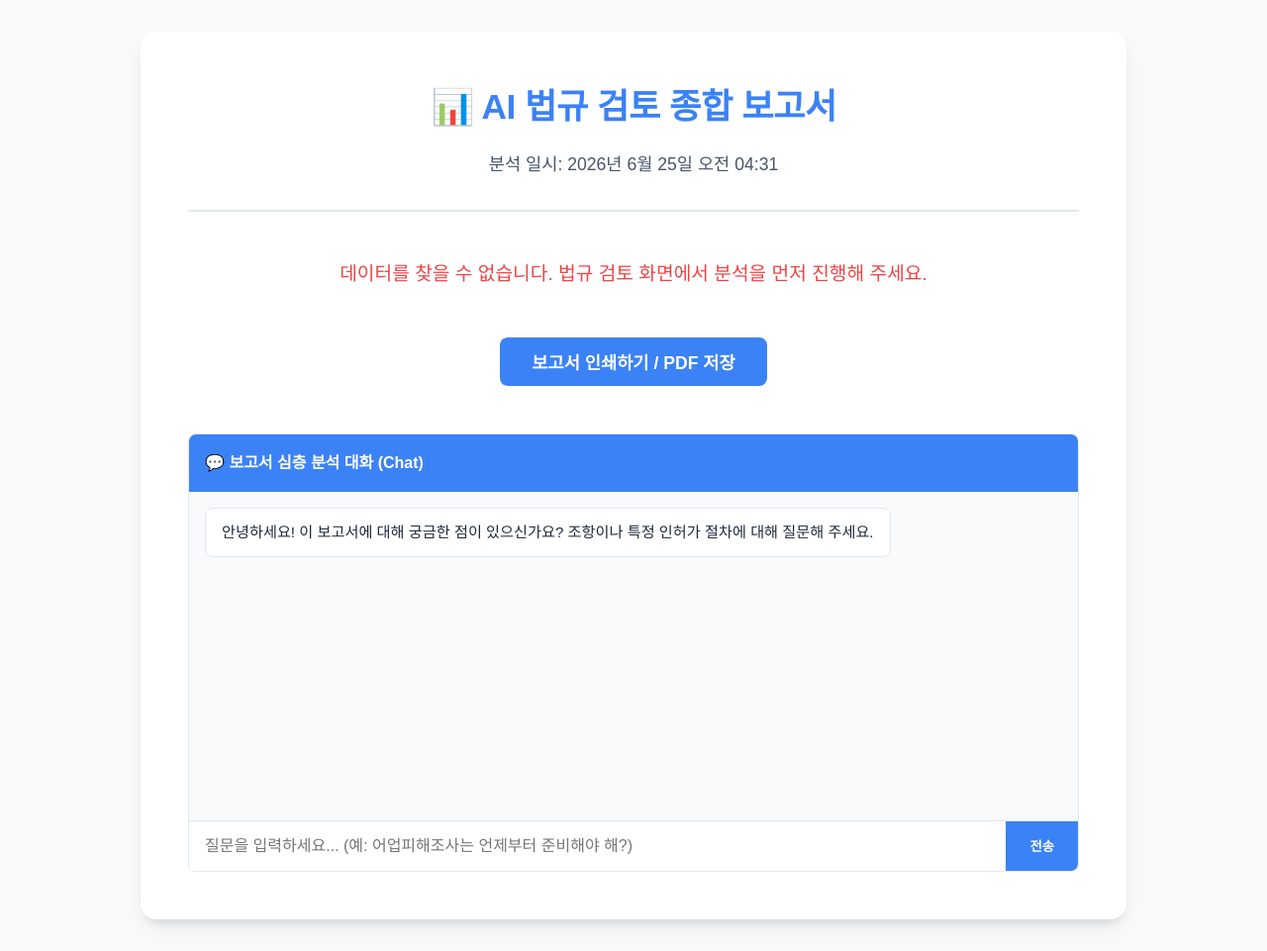
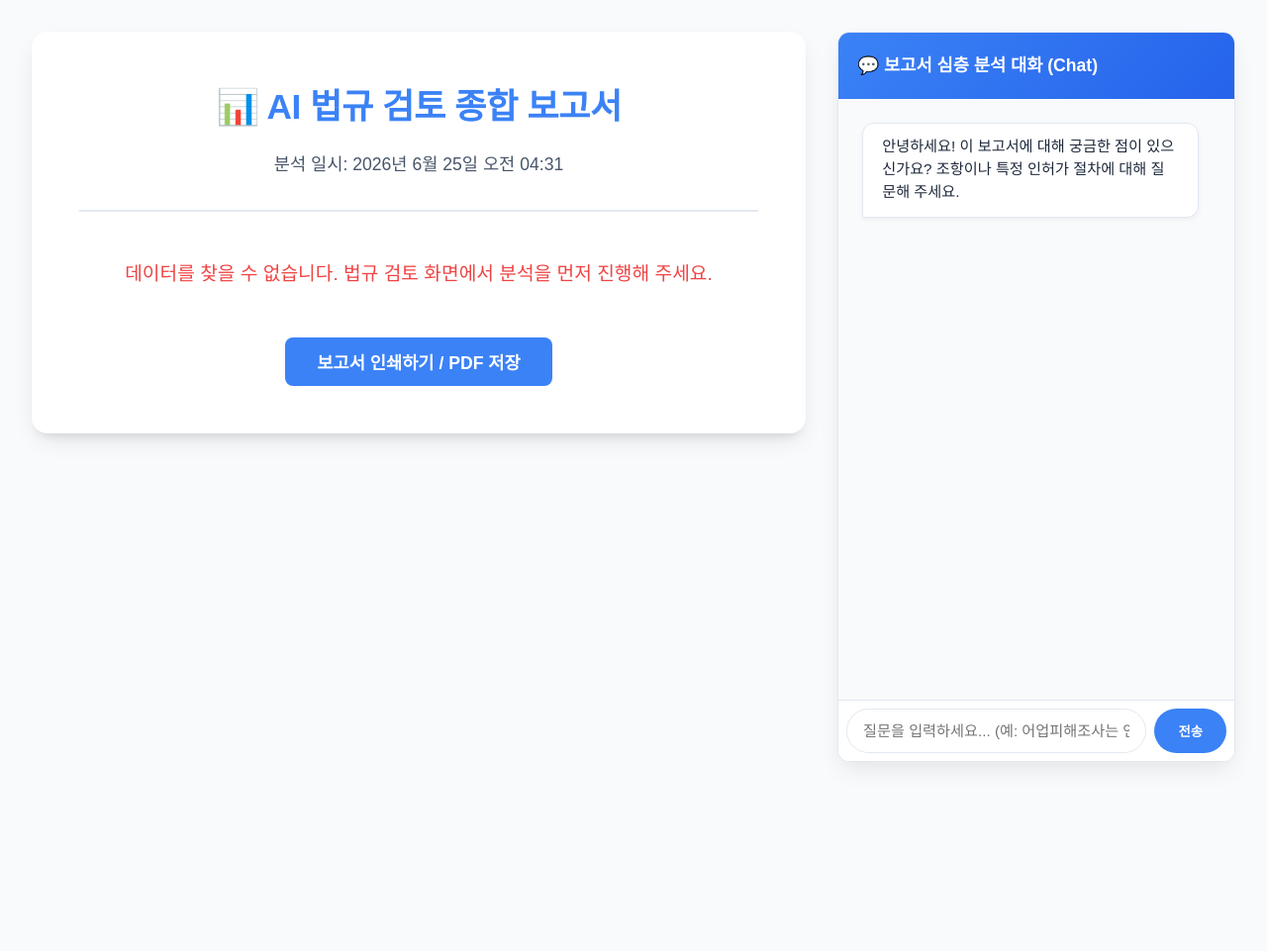
Before and after one commit to ksh8481-lgtm/law-assistant, a Flask app: page /report in a window 1280 px wide. Shown: the whole page at 99% size. After the commit the page ends 775 px from the top, so only its background shows below. Run offline with Flask 3, Linux system fonts and the light colour scheme; some web fonts are replaced.

Commit message:
style: 보고서 화면 우측에 고정되는 챗봇 사이드바(Split Screen) 레이아웃 적용

```diff
--- a/templates/report.html
+++ b/templates/report.html
@@ -202,6 +202,7 @@
                 box-shadow: none;
                 padding: 0;
                 max-width: 100%;
+                width: 100%;
             }
             .btn-print {
                 display: none;
@@ -214,71 +215,119 @@
             }
         }
 
-        /* Chat UI Styles */
+        /* Layout for Split Screen */
+        .main-wrapper {
+            display: flex;
+            gap: 2rem;
+            max-width: 1400px;
+            width: 100%;
+            align-items: flex-start;
+        }
+
+        @media (max-width: 1024px) {
+            .main-wrapper {
+                flex-direction: column;
+                align-items: center;
+            }
+            .chat-container {
+                width: 100% !important;
+                position: static !important;
+                height: 500px !important;
+                margin-top: 2rem;
+            }
+        }
+
+        /* Chat UI Styles (Sidebar) */
         .chat-container {
-            margin-top: 3rem;
+            width: 400px;
+            height: calc(100vh - 4rem);
+            position: sticky;
+            top: 2rem;
             border: 1px solid var(--border-color);
-            border-radius: 8px;
-            background: #f8fafc;
+            border-radius: 12px;
+            background: #ffffff;
             display: flex;
             flex-direction: column;
             overflow: hidden;
+            box-shadow: 0 10px 25px -5px rgba(0, 0, 0, 0.1);
+            flex-shrink: 0;
         }
         .chat-header {
-            background: var(--primary-color);
+            background: linear-gradient(135deg, var(--primary-color), #2563eb);
             color: white;
-            padding: 1rem;
-            font-weight: 600;
+            padding: 1.2rem;
+            font-weight: 700;
+            font-size: 1.1rem;
+            display: flex;
+            align-items: center;
+            gap: 0.5rem;
         }
         .chat-messages {
-            height: 300px;
+            flex: 1;
             overflow-y: auto;
-            padding: 1rem;
+            padding: 1.5rem;
             display: flex;
             flex-direction: column;
-            gap: 1rem;
+            gap: 1.2rem;
+            background: #f8fafc;
         }
         .message {
-            max-width: 80%;
-            padding: 0.8rem 1rem;
-            border-radius: 8px;
+            max-width: 85%;
+            padding: 0.8rem 1.2rem;
+            border-radius: 12px;
             line-height: 1.5;
             font-size: 0.95rem;
             word-wrap: break-word;
+            box-shadow: 0 2px 5px rgba(0,0,0,0.05);
         }
         .msg-user {
             align-self: flex-end;
             background: var(--primary-color);
             color: white;
+            border-bottom-right-radius: 2px;
         }
         .msg-ai {
             align-self: flex-start;
             background: white;
             border: 1px solid var(--border-color);
             color: var(--text-primary);
+            border-bottom-left-radius: 2px;
         }
         .chat-input-area {
             display: flex;
             border-top: 1px solid var(--border-color);
             background: white;
+            padding: 0.5rem;
         }
         .chat-input-area input {
             flex: 1;
-            padding: 1rem;
-            border: none;
+            padding: 0.8rem 1rem;
+            border: 1px solid var(--border-color);
+            border-radius: 2rem;
             outline: none;
-            font-size: 1rem;
+            font-size: 0.95rem;
+            transition: border-color 0.2s;
+        }
+        .chat-input-area input:focus {
+            border-color: var(--primary-color);
         }
         .chat-input-area button {
             background: var(--primary-color);
             color: white;
             border: none;
+            border-radius: 2rem;
             padding: 0 1.5rem;
+            margin-left: 0.5rem;
             cursor: pointer;
             font-weight: 600;
+            transition: background 0.2s;
+        }
+        .chat-input-area button:hover {
+            background: #2563eb;
         }
         .chat-input-area button:disabled {
             background: #94a3b8;
+            cursor: not-allowed;
         }
 
         /* Checklist Table Styles */
@@ -320,8 +369,8 @@
     </style>
 </head>
 <body>
-
-    <div class="report-container">
+    <div class="main-wrapper">
+        <div class="report-container">
         <div class="report-header">
             <h1>📊 AI 법규 검토 종합 보고서</h1>
             <p id="report-date"></p>
@@ -332,6 +381,7 @@
         </div>
 
         <button class="btn-print" onclick="window.print()">보고서 인쇄하기 / PDF 저장</button>
+        </div>
 
         <div class="chat-container">
             <div class="chat-header">💬 보고서 심층 분석 대화 (Chat)</div>
```
